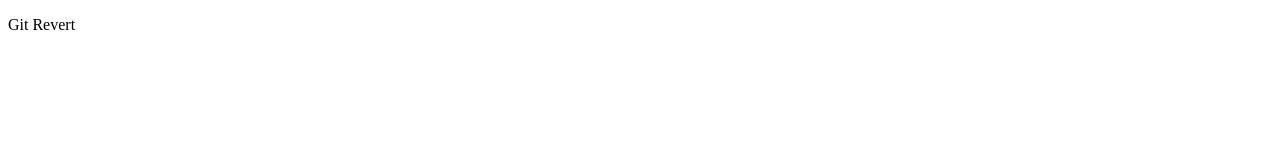
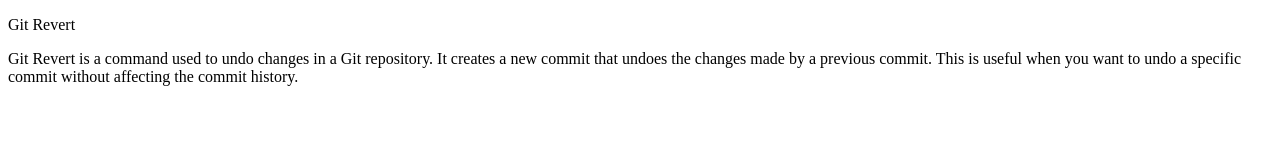
Before and after one commit to huzaifaaa17/GIT_REVERT, a plain HTML site: page index.html in a window 1280 px wide. Drawn offline with Linux system fonts and the light colour scheme.

Commit message:
my second commit

```diff
--- a/index.html
+++ b/index.html
@@ -7,5 +7,6 @@
 </head>
 <body>
     <p>Git Revert</p>
+    <p>Git Revert is a command used to undo changes in a Git repository. It creates a new commit that undoes the changes made by a previous commit. This is useful when you want to undo a specific commit without affecting the commit history.</p>
 </body>
 </html>
```
